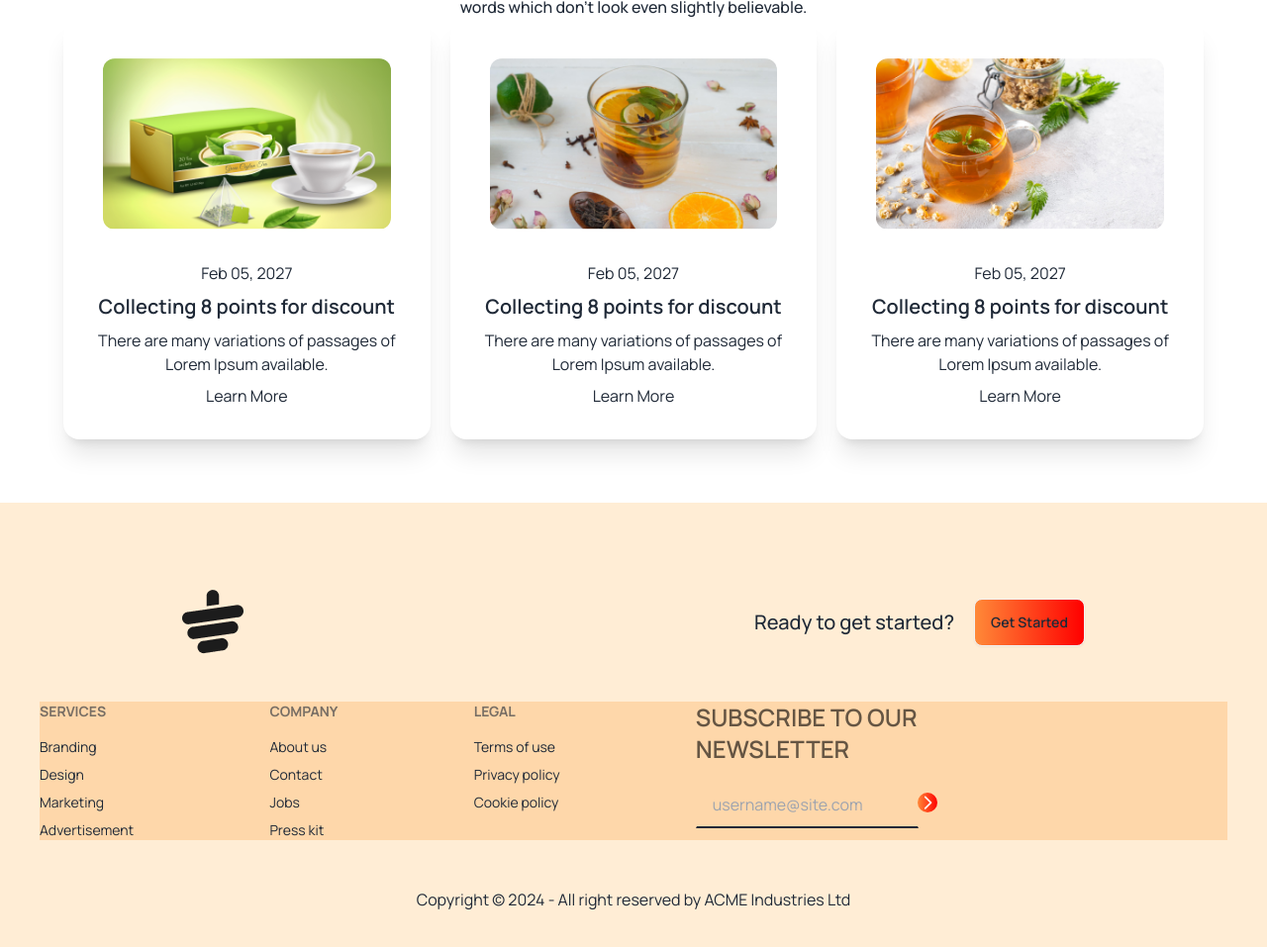
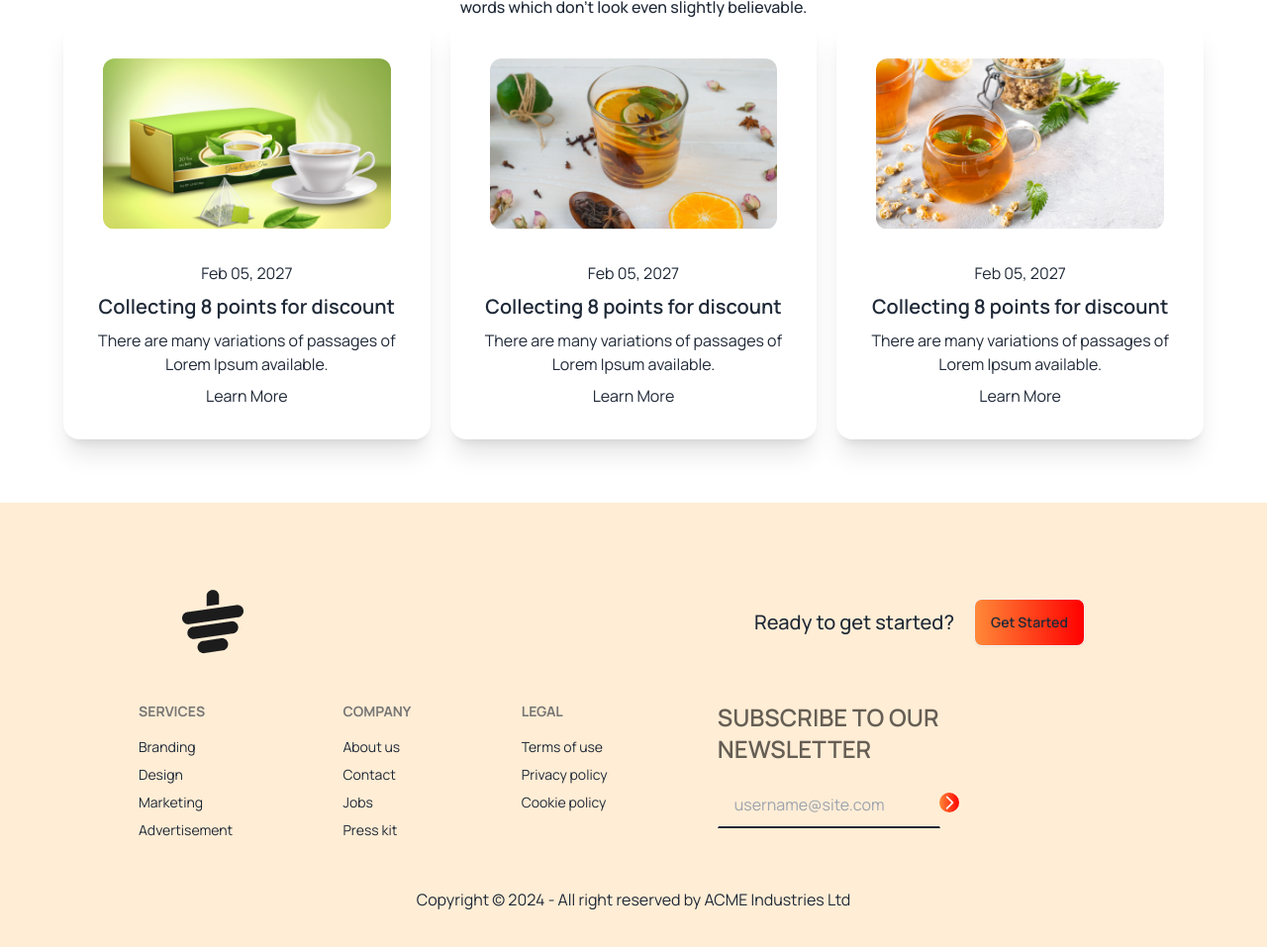
Before and after one commit to LIBx09/Tea-shore, a plain HTML site: page index.html in a window 1280 px wide. Shown: the part 2893-3850 px from the top of the page at 99% size. Drawn offline with nearby package versions, Linux system fonts and the light colour scheme.

Commit message:
odd but okay

```diff
--- a/index.html
+++ b/index.html
@@ -257,7 +257,7 @@
                 <button class="btn bg-gradient-to-r from-[#FF8938] to-[#F00]">Get Started</button>
             </div>
         </div>
-        <div class="footer bg-orange-200 text-base-content pr-24">
+        <div class="footer bg-orange-100 text-base-content lg:w-10/12 mx-auto">
             <nav>
                 <h6 class="footer-title">Services</h6>
                 <a class="link link-hover">Branding</a>
@@ -282,7 +282,7 @@
                 <h6 class="footer-title footer-title font-semibold text-2xl text-black ">Subscribe to our <br> newsletter</h6>
                 <fieldset class="form-control w-80">
                 <div class="join">
-                    <input type="text" placeholder="username@site.com" class="input join-item input bg-transparent join-item border-b-2 border-b-gray-800 rounded-none " />
+                    <input type="text" placeholder="username@site.com" class="input join-item input bg-transparent join-item border-b-2 border-b-gray-800 rounded-none"/>
                     <img class="bg-gradient-to-r from-[#FF8938] to-[#F00] rounded-full mt-3 h-5 items-center" src="images/Frame 4140.svg" alt="">
                 </div>
                 </fieldset>
```
